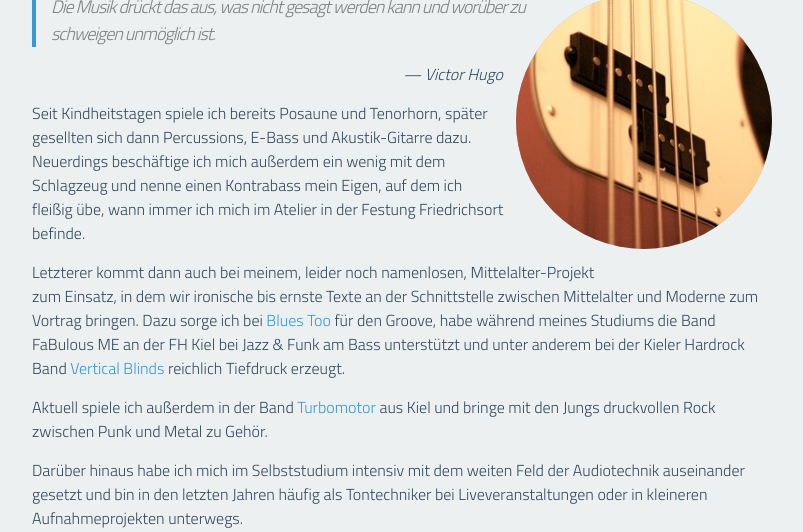
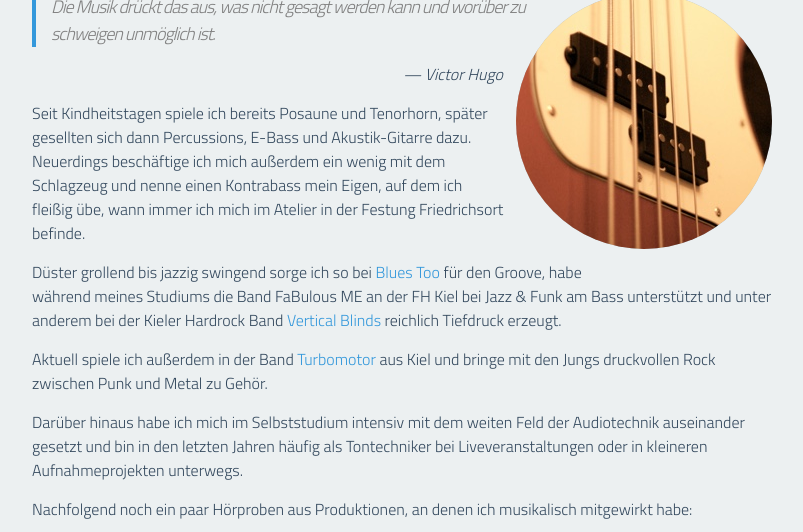
Before and after one commit to entepe85/nilsbutenschoen.de, a Jekyll site: the page built from music/music.md, in a window 1280 px wide and 900 px high, scrolled down 516 px, cut to the strip 0-532 px from the top of the window. Shown: the whole strip, without its empty margins (238-1041 px from the left). Built offline with Jekyll 4.4.1, drawn with Linux system fonts in a browser that asks for light colours; nearby versions of some CDN libraries.

Commit message:
Update "Music" page.

```diff
--- a/music/music.md
+++ b/music/music.md
@@ -16,8 +16,7 @@
             Seit Kindheitstagen spiele ich bereits Posaune und Tenorhorn, später gesellten sich dann Percussions, E-Bass und Akustik-Gitarre dazu. Neuerdings beschäftige ich mich außerdem ein wenig mit dem Schlagzeug und nenne einen Kontrabass mein Eigen, auf dem ich fleißig übe, wann immer ich mich im Atelier in der Festung Friedrichsort befinde.
         </p>
         <p>
-            Letzterer kommt dann auch bei meinem, leider noch namenlosen, Mittelalter-Projekt zum Einsatz, in dem wir ironische bis ernste Texte an der Schnittstelle zwischen Mittelalter und Moderne zum Vortrag bringen.
-            Dazu sorge ich bei <a href="http://www.bluestoo.de/" target="_blank">Blues Too</a> für den Groove, habe während meines Studiums die Band FaBulous ME an der FH Kiel bei Jazz & Funk am Bass unterstützt und unter anderem bei der Kieler Hardrock Band <a href="https://www.facebook.com/pages/Vertical-Blinds/667924916593648" target="_blank">Vertical Blinds</a> reichlich Tiefdruck erzeugt.
+            Düster grollend bis jazzig swingend sorge ich so bei <a href="http://www.bluestoo.de/" target="_blank">Blues Too</a> für den Groove, habe während meines Studiums die Band FaBulous ME an der FH Kiel bei Jazz & Funk am Bass unterstützt und unter anderem bei der Kieler Hardrock Band <a href="https://www.facebook.com/pages/Vertical-Blinds/667924916593648" target="_blank">Vertical Blinds</a> reichlich Tiefdruck erzeugt.
         </p>
         <p>
             Aktuell spiele ich außerdem in der Band <a href="http://turbomotor.rocks/" target="_blank">Turbomotor</a> aus Kiel und bringe mit den Jungs druckvollen Rock zwischen Punk und Metal zu Gehör.
```
